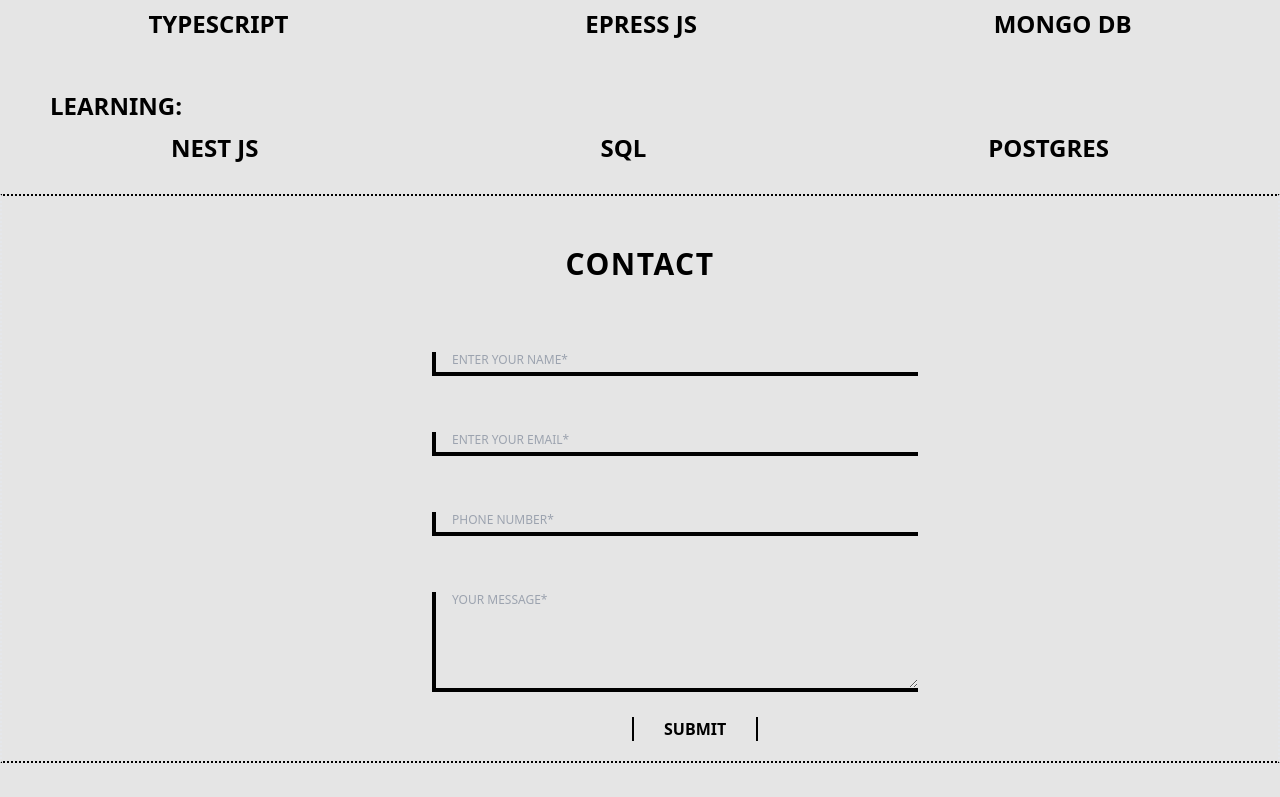
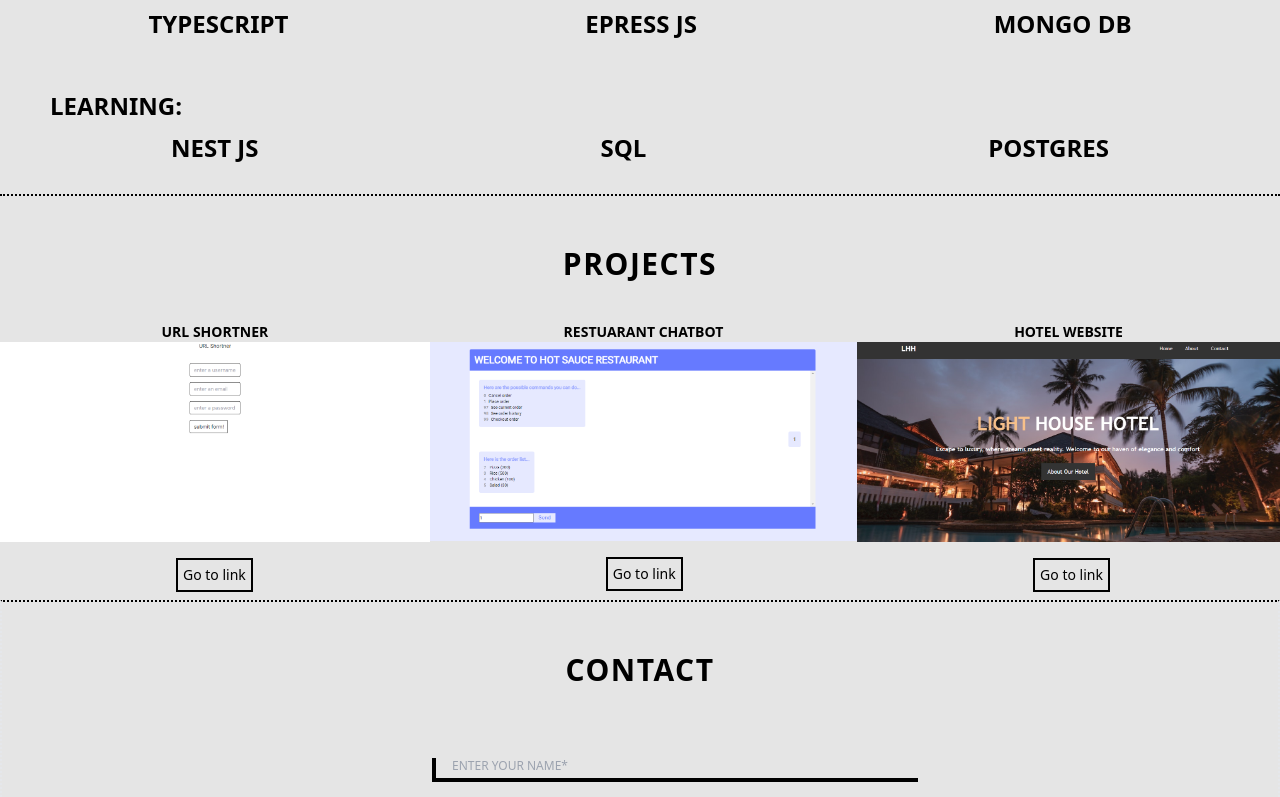
Before and after one commit to Anosike-Prosper/My-Portfolio, a website: page index.html in a window 1280 px wide. Shown: the part 939-1736 px from the top of the page. Before the commit the page ends 1702 px from the top, so only its background shows below. Drawn offline with nearby package versions, Linux system fonts and the light colour scheme.

Commit message:
added project section

```diff
--- a/index.html
+++ b/index.html
@@ -51,14 +51,15 @@
                 <h2 class="tracking-wider text-3xl font-bold mb-[40px] uppercase">About Me</h2>
 
                 <p class="leading-8 pl-[20px] pr-[20px] font-bold  text-stone-500">Hi, I am Anosike Prosper, a  software engineer who is passionate about crafting innovative and efficient solutions that positively impact the digital world. Armed with a solid foundation in HTML, CSS, Javascript, Typescript and also being skilled in using various backend frameworks such as Express.js and Nest.js, I thrive in building robust backend systems that power high-traffic web applications and services</p>
+                <a href="https://drive.google.com/file/d/1DF7Z6AJoXkb_4AUMeJ6MZVka7cECnJ4t/view?usp=sharing" target="_blank" class="mt-10 inline-block text-base border-solid border-black border-2 p-2 hover:bg-stone-500 font-medium"> Download c.v</a>
             </div>
 
         </section>
 
 
-        <section>
+        <section class="skills ">
 
-            <div class=" pt-[50px]">
+            <div class=" pt-[50px] ">
                 <h2 class="tracking-wider text-3xl font-bold mb-[40px] uppercase text-center">Skills</h2>
                 <p class="pl-[50px] uppercase text-2xl font-bold pb-[10px]">using now:</p>
                 <div class="flex justify-around text-bold font-semibold items-center mb-[30px]">
@@ -87,11 +88,51 @@
 
         </section>
 
+        <section class="projects">
+            <div class="pt-[50px] border-dotted border-black border-t-2">
+
+                <div class="text-center">
+
+                    <h2 class="inline-block tracking-wider text-3xl font-bold mb-[40px] uppercase">
+                        projects
+                    </h2>
+                </div>
+                <div class="flex justify-between ">
+                    <div>
+                        <h3 class="text-center text-sm uppercase font-semibold">url shortner</h3>
+
+                        <img src="img/project2.png" alt="url-shortner-homepage" >
+                        <a class=" mt-4 mb-2 hover:bg-stone-500 ml-44 text-sm font-normal border-2 border-black p-[5px] inline-block" href="https://frontsilk.onrender.com/signup" target="_blank">Go to link</a>
+
+                    </div>
+
+
+                        <div>
+                            <h3 class="text-center text-sm uppercase font-semibold">restuarant chatbot</h3>
+
+                            <img src="img/project1.png" alt="chatbot-homepage">
+                            <a class=" mt-4 mb-2 hover:bg-stone-500 ml-44 text-sm font-normal border-2 border-black p-[5px] inline-block" href="https://restaurant-chatbot-0z6e.onrender.com" target="_blank">Go to link</a>
+
+                        </div>
+
+                    <div>
+                        <div>
+                            <h3 class="text-center text-sm uppercase font-semibold">hotel website</h3>
+
+                            <img src="img/project3.png" alt="hotel-website-homepage" >
+                            <a class=" mt-4 mb-2 hover:bg-stone-500 ml-44 text-sm font-normal border-2 border-black p-[5px] inline-block" href="https://hotel-website-pi.vercel.app" target="_blank">Go to link</a>
+
+                        </div>
+                    </div>
+                </div>
+            </div>
+        </section>
+
 
     <section>
         <div class="border-dotted border-y-black border-2 pt-[50px] px-[30px]">
             <h1 class="tracking-wider text-3xl font-bold mb-[70px] uppercase text-center">Contact</h1>
-            <!-- <p>Fill out the form below to contact us</p> -->
+
             <form class="text-xs">
                 <div class="mb-14">
 
@@ -99,7 +140,7 @@
                 </div>
 
                 <div class="mb-14">
-                    <!-- <label for="email">Email</label> -->
+
                     <input placeholder="ENTER YOUR EMAIL*" class=" font-medium bg-[#E5E5E5] pl-4 pb-1 text-stone-500  w-[40%] ml-[400px] block  border-black border-l-4 border-b-4 border-t-0 border-r-0" type="text" name="name" id="name" type="email" name="email" id="email">
                 </div>
                 <div class="mb-14">
```
